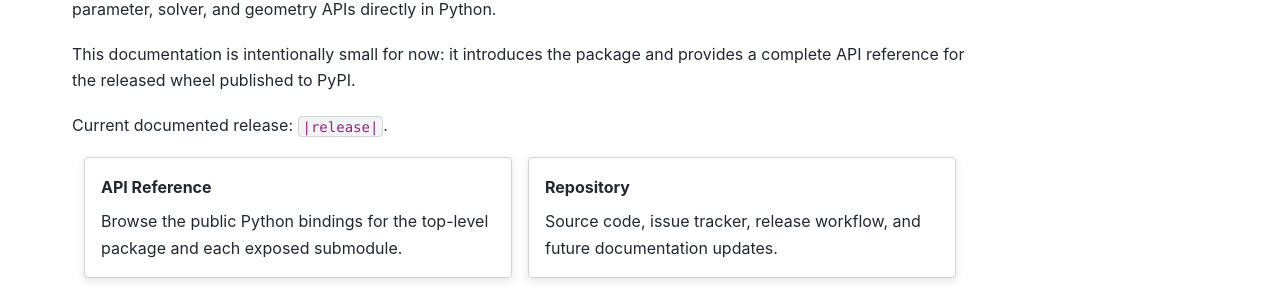
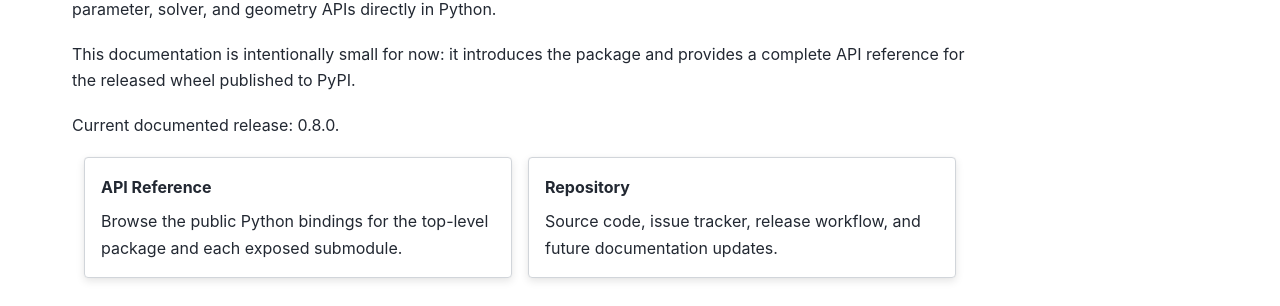
Before and after one commit to pycanha-project/pycanha-core-python, a Sphinx documentation site: the page built from docs/index.rst, in a window 1280 px wide. Shown: the part 197-503 px from the top of the page. Built offline with Sphinx 7.4.7 and the PyData theme 0.15.4, drawn with Linux system fonts in a browser that asks for light colours.

Commit message:
fix version rendering

```diff
--- a/docs/index.rst
+++ b/docs/index.rst
@@ -8,7 +8,7 @@ It exposes the thermal model, parameter, solver, and geometry APIs directly in P
 This documentation is intentionally small for now: it introduces the package and
 provides a complete API reference for the released wheel published to PyPI.
 
-Current documented release: ``|release|``.
+Current documented release: |release|.
 
 .. grid:: 1 1 2 2
    :gutter: 3
```
